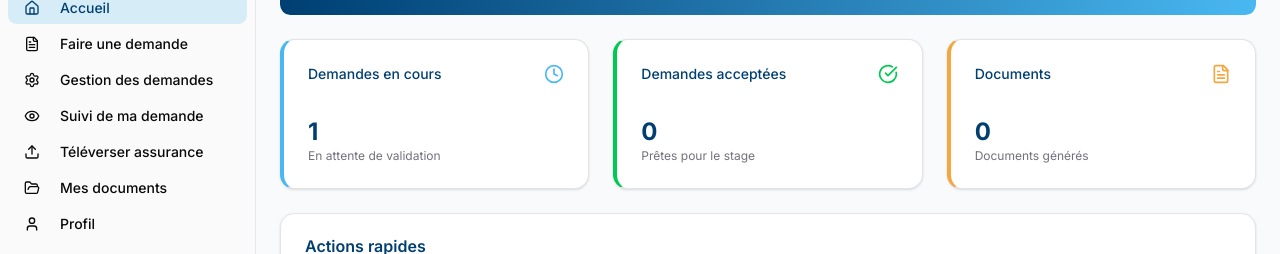
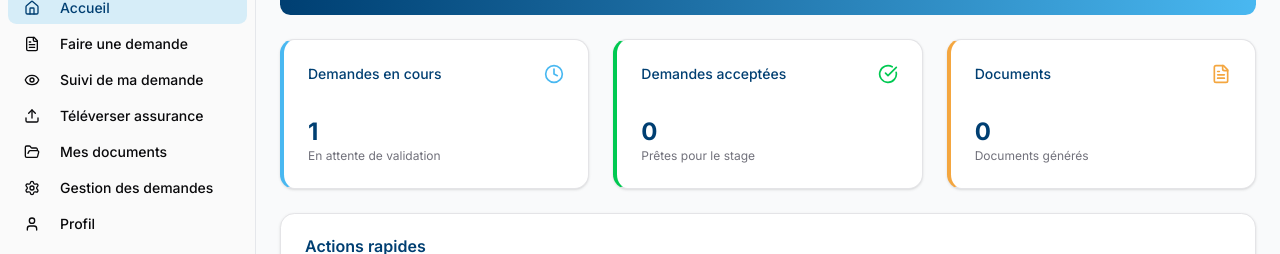
Before and after one commit to BenieMigan/FrontendPart, a React (Vite) app: page /stagiaire/dashboard in a window 1280 px wide. Shown: the part 129-383 px from the top of the page. Built offline with nearby package versions, Linux system fonts and the light colour scheme.

Commit message:
Redirection et modification

```diff
--- a/src/components/AppSidebar.jsx
+++ b/src/components/AppSidebar.jsx
@@ -27,11 +27,7 @@ const menuItems = [
     icon: FileText,
     id: "request"
   },
-  {
-    title: "Gestion des demandes",
-    icon: Settings,
-    id: "requestManagement"
-  },
+
   {
     title: "Suivi de ma demande",
     icon: Eye,
@@ -46,6 +42,11 @@ const menuItems = [
     title: "Mes documents",
     icon: FolderOpen,
     id: "documents"
+  },
+   {
+    title: "Gestion des demandes",
+    icon: Settings,
+    id: "requestManagement"
   },
   {
     title: "Profil",
--- a/src/components/landing/Header.jsx
+++ b/src/components/landing/Header.jsx
@@ -11,7 +11,7 @@ const Header = () => {
   const menuItems = [
     { label: 'Accueil', href: '/' },
     { label: 'À propos', href: '#about' },
-    { label: 'Faire une demande', href: '/demande-stage' },
+    { label: 'Faire une demande', href: '/connexion' },
   ];
 
   const handleNavigation = (href) => {
--- a/src/components/landing/HowItWorksSection.jsx
+++ b/src/components/landing/HowItWorksSection.jsx
@@ -1,4 +1,5 @@
 import { User, FileText, Eye, Upload, Download } from 'lucide-react';
+ import { useNavigate } from 'react-router-dom';
 
 const steps = [
   {
@@ -29,6 +30,8 @@ const steps = [
 ];
 
 const HowItWorksSection = () => {
+const navigate = useNavigate();
+
   return (
     <section id="about" className="py-20 bg-gray-50">
       <div className="container mx-auto px-4">
@@ -81,9 +84,12 @@ const HowItWorksSection = () => {
             <p className="text-gray-600 mb-6">
               Rejoignez les centaines d'étudiants qui ont déjà bénéficié de notre plateforme numérique
             </p>
-            <button className="bg-port-gold hover:bg-port-gold/90 text-port-navy font-semibold px-8 py-3 rounded-xl transition-all duration-300 transform hover:scale-105">
+            <button onClick={() => navigate('/connexion')}
+              className="bg-port-gold hover:bg-port-gold/90 text-port-navy font-semibold px-8 py-3 rounded-xl transition-all duration-300 transform hover:scale-105">
               Commencer ma demande
+
             </button>
+
           </div>
         </div>
       </div>
```
